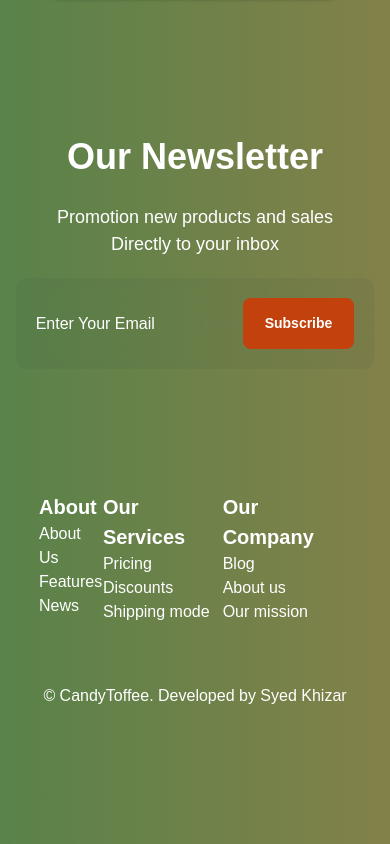
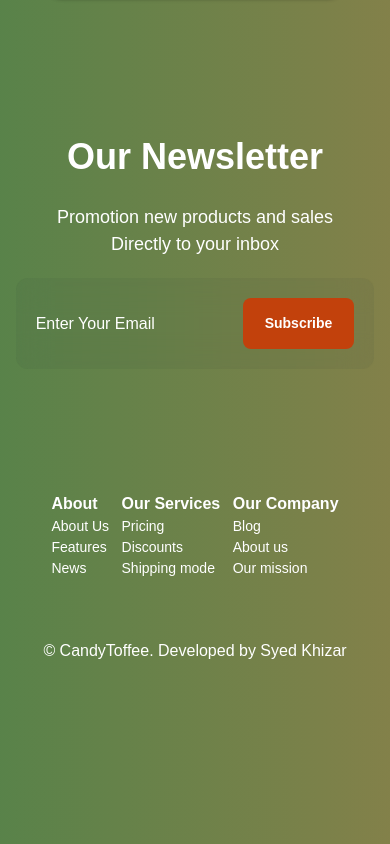
Before and after one commit to Syed-Khizar-k/practise, a Next.js app in the folder hallowen/: page / in a window 390 px wide. Shown: the part 7843-8687 px from the top of the page. Built offline with nearby package versions, Linux system fonts and the light colour scheme.

Commit message:
footer text changed

```diff
--- a/hallowen/src/components/footer.tsx
+++ b/hallowen/src/components/footer.tsx
@@ -7,7 +7,7 @@ import {
 const Footer = () => {
   return (
     <footer className="min-h-[50vh] pt-[70px]" id="footer">
-      <div className="flex justify-between">
+      <div className="flex justify-evenly">
         <div className="hidden md:block">
           <a className="flex items-center font-[900] gap-2 " href="/">
             <img src="/favicon.png" alt="Logo" />
@@ -30,8 +30,8 @@ const Footer = () => {
         </div>
 
         <div className="about">
-          <h1 className="text-[20px] md:text-[24px] font-[900]">About</h1>
-          <ul>
+          <h1 className="text-[16px] md:text-[24px] font-[900]">About</h1>
+          <ul className="text-[14px] md:text-[18px]">
             <li>
               <a href="#about">About Us</a>
             </li>
@@ -45,10 +45,10 @@ const Footer = () => {
         </div>
 
         <div className="services">
-          <h1 className="text-[20px] md:text-[24px] font-[900]">
+          <h1 className="text-[16px] md:text-[24px] font-[900]">
             Our Services
           </h1>
-          <ul>
+          <ul className="text-[14px] md:text-[18px]">
             <li>
               <a href="#candy">Pricing</a>
             </li>
@@ -62,8 +62,8 @@ const Footer = () => {
         </div>
 
         <div className="company ">
-          <h1 className="text-[20px] md:text-[24px] font-[900]">Our Company</h1>
-          <ul>
+          <h1 className="text-[16px] md:text-[24px] font-[900]">Our Company</h1>
+          <ul className="text-[14px] md:text-[18px]">
             <li>
               <a href="#category">Blog</a>
             </li>
```
